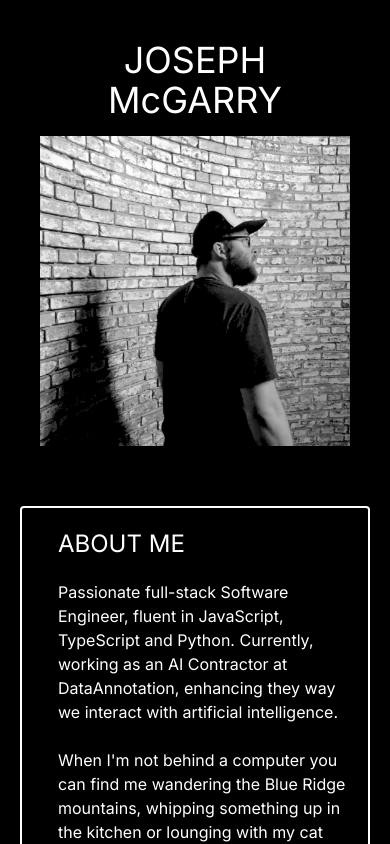
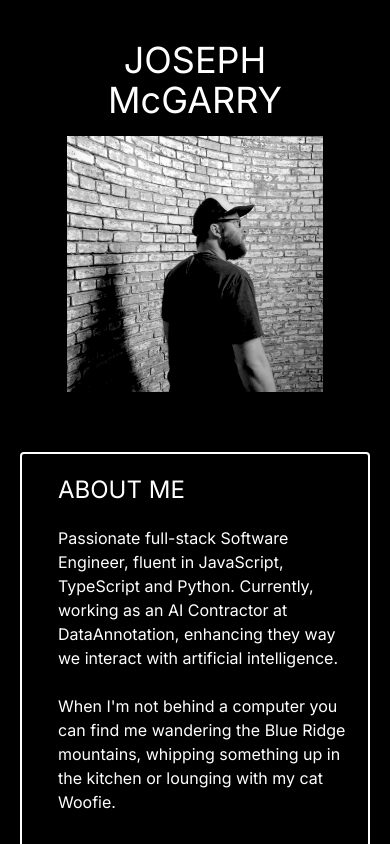
Before and after one commit to Joseph-McGarry/personalpage, a Next.js app in the folder personalpage/: page / in a window 390 px wide. Shown: the top 844 px of the page. Built offline with nearby package versions, Linux system fonts and the light colour scheme.

Commit message:
fixed apostrophe error and image loading. its now a component.

```diff
--- a/personalpage/app/about.tsx
+++ b/personalpage/app/about.tsx
@@ -9,7 +9,7 @@ export default function About() {
         as an AI Contractor at DataAnnotation, enhancing they way we interact with artificial intelligence.
         <br></br>
         <br></br>
-        When I'm not behind a computer you can find me wandering the Blue Ridge mountains, whipping something up in the kitchen or lounging with my cat Woofie.
+        When I&#39;m not behind a computer you can find me wandering the Blue Ridge mountains, whipping something up in the kitchen or lounging with my cat Woofie.
         <br></br>
         <br></br>
         <br></br>
--- a/personalpage/app/page.tsx
+++ b/personalpage/app/page.tsx
@@ -1,5 +1,6 @@
 import Link from 'next/link';
 import dynamic from 'next/dynamic';
+import Image from 'next/image';
 // import Book from '../pages/book';
 
 const Shuffle = dynamic(() => import('./shuffle'), {ssr: false});
@@ -25,7 +26,13 @@ export default function Home() {
             {namePart2}
           </h1>
         </header>
-        <img src="/test.jpg" alt="test" className="w-80 md:w-96 lg:w-128 h-auto"></img>
+        <Image
+          src="/test.jpg"
+          alt="test"
+          width={500}  // specify width
+          height={300} // specify height
+          className="w-64 md:w-96 lg:w-128 h-auto"
+        />
       </div>
 
       <div className="flex flex-col md:flex-row items-center justify-center space-y-10 md:space-y-0 md:space-x-10 w-full max-w-5xl rounded border-2 border-white p-5">
```
